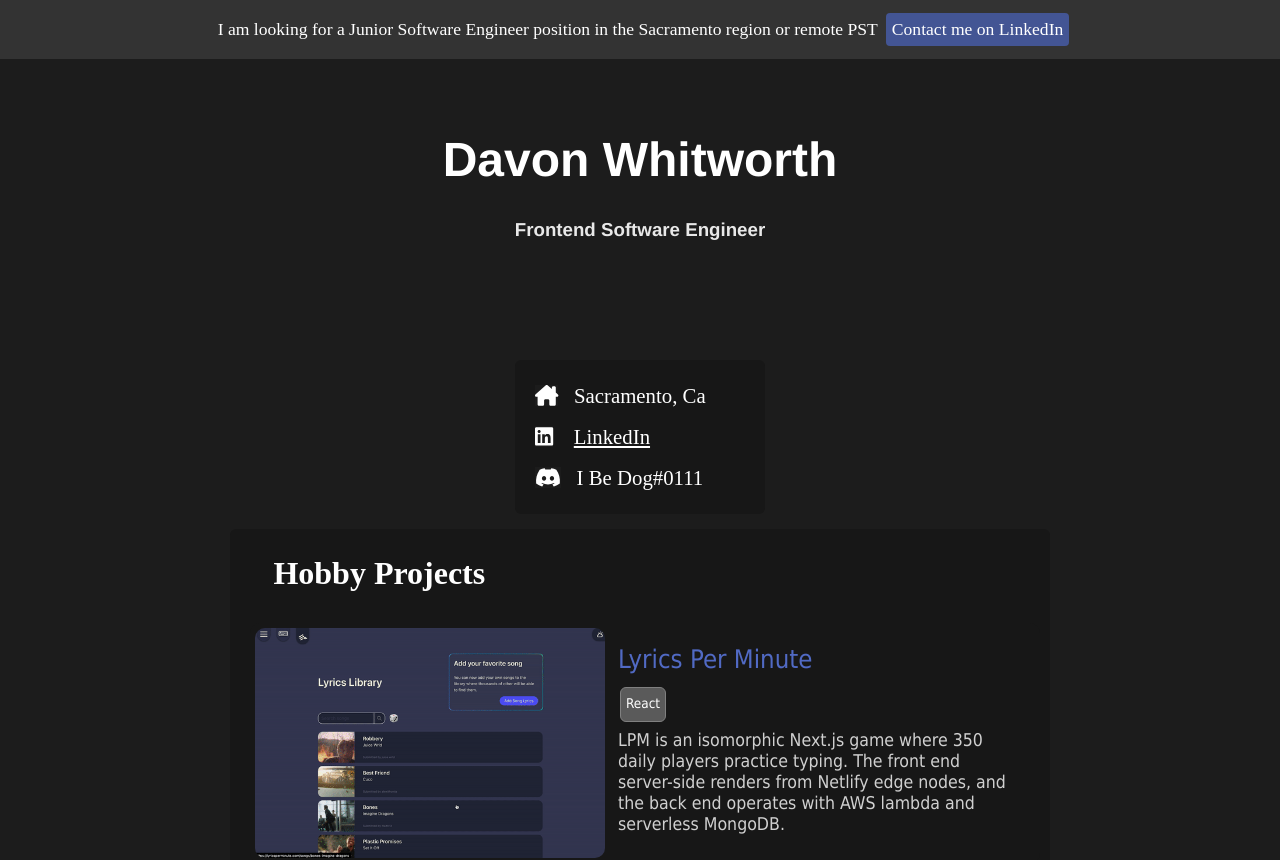
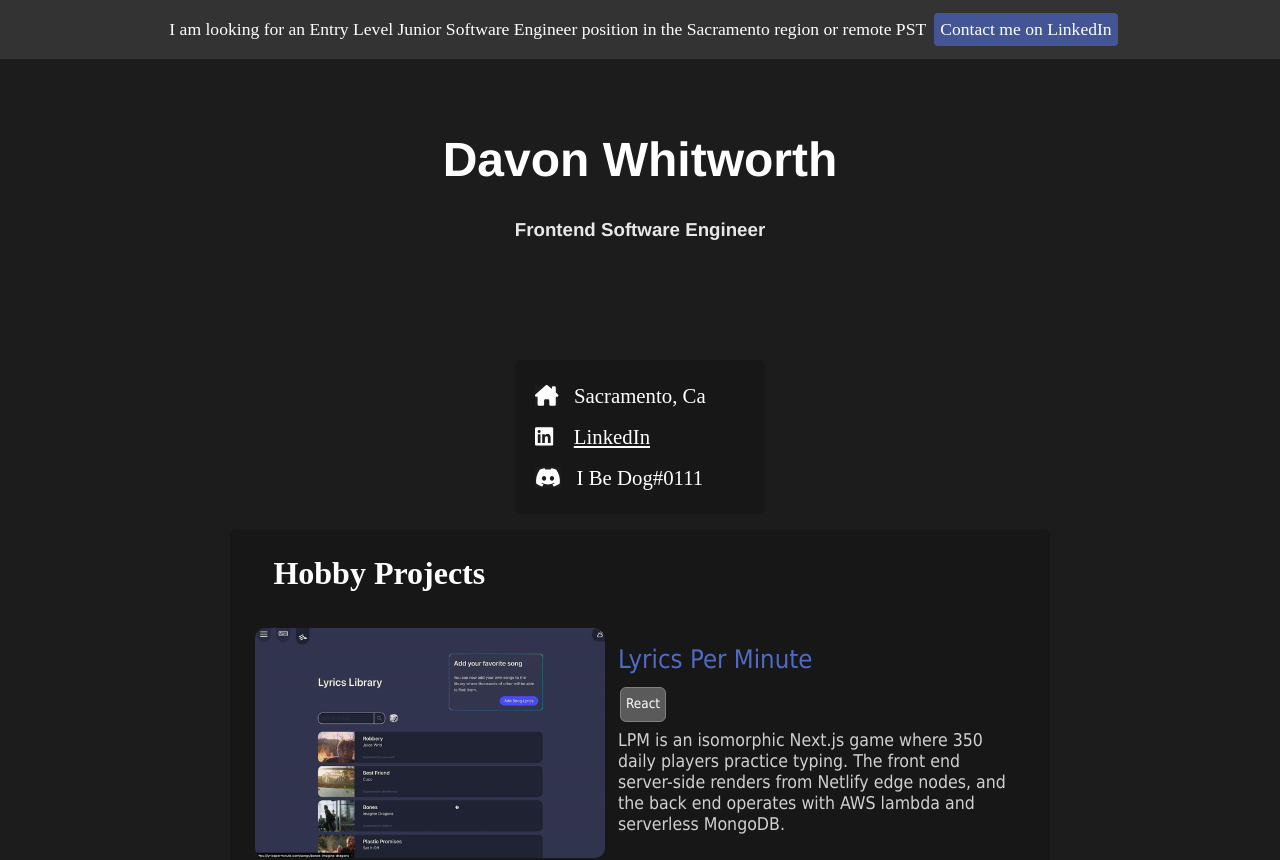
Before and after one commit to DavonWhitworth/davon-whitworth, a React (Create React App) app: page / in a window 1280 px wide. Shown: the top 860 px of the page. Built offline with nearby package versions, Linux system fonts and the light colour scheme.

Commit message:
Update headbanner.js

```diff
--- a/src/components/headbanner.js
+++ b/src/components/headbanner.js
@@ -40,7 +40,7 @@ const Headbanner = () => {
   return (
     <Banner>
       <Bannertext>
-        I am looking for a Junior Software Engineer position in the Sacramento
+        I am looking for an Entry Level Junior Software Engineer position in the Sacramento
         region or remote PST
         <LinkedInbutton
           target="_blank"
```
